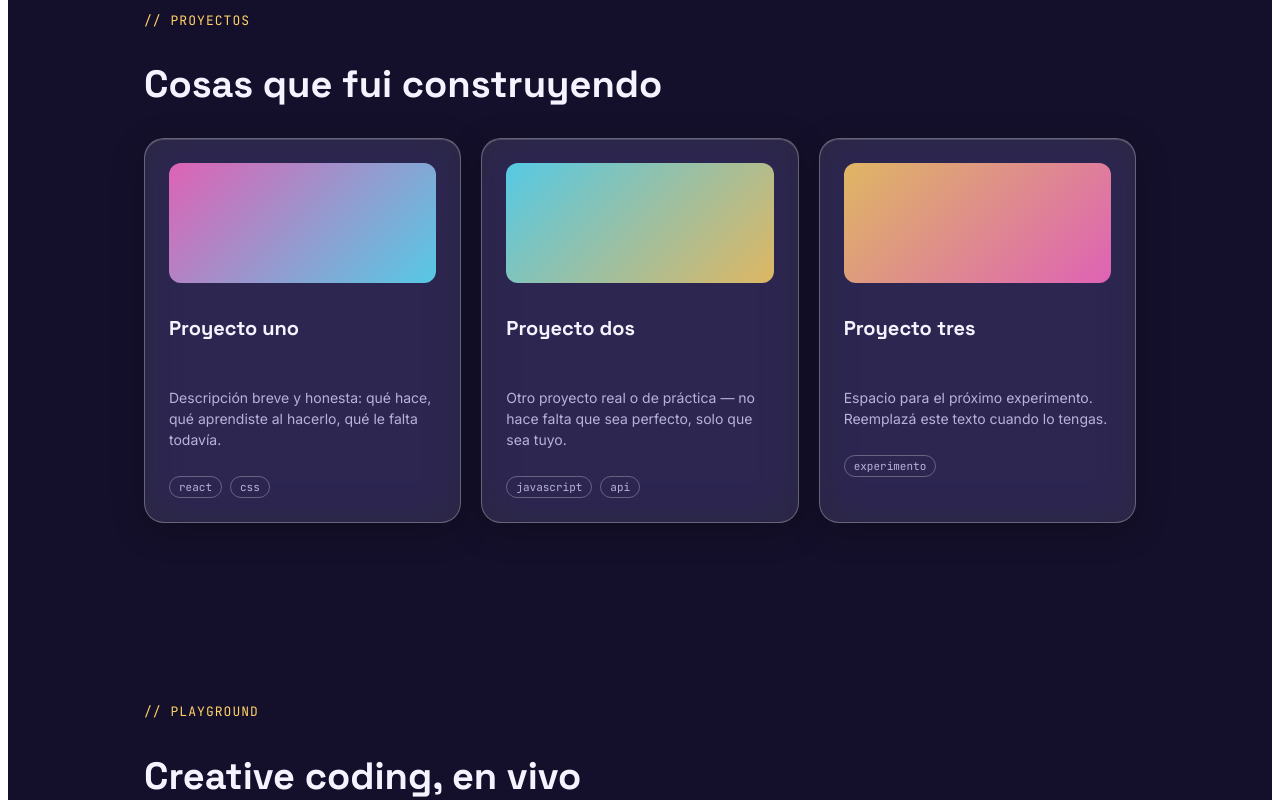
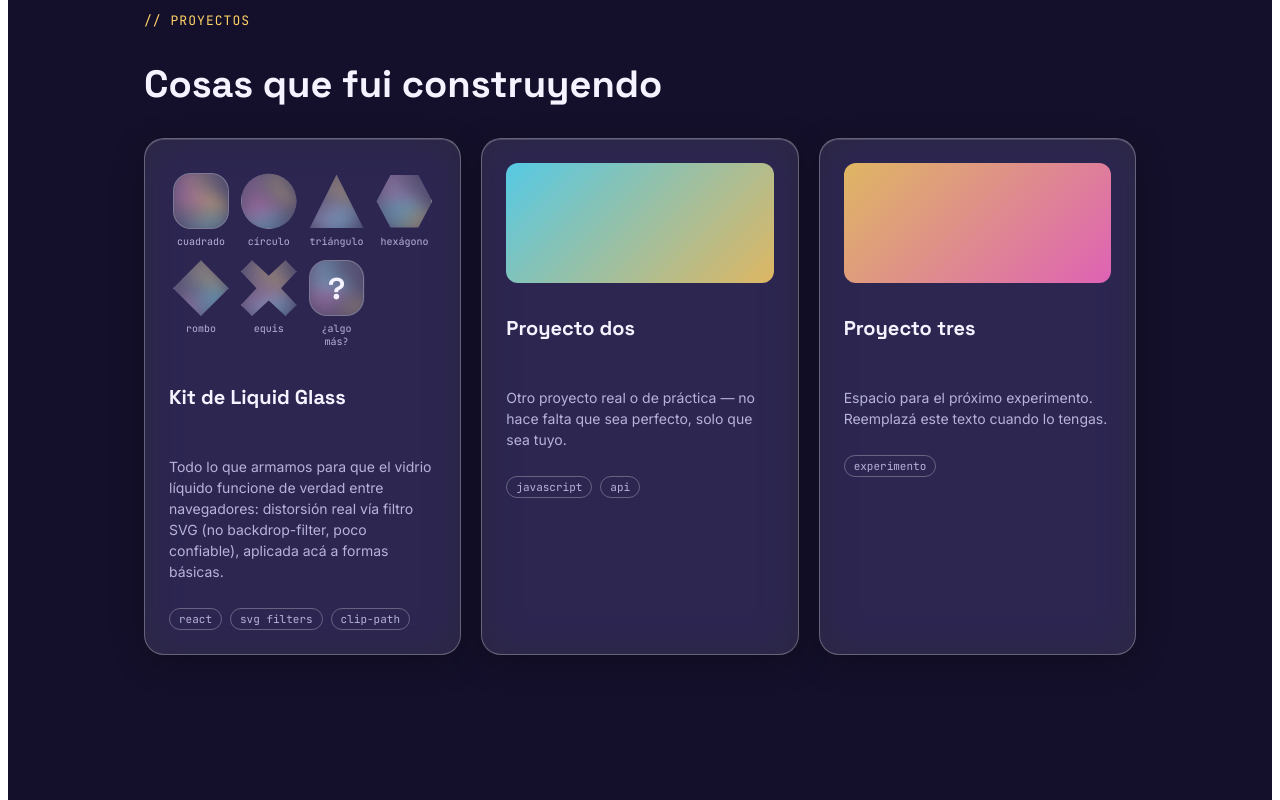
Before and after one commit to rren-ato/liquid-glass-portfolio, a React (Vite) app: page / in a window 1280 px wide. Shown: the part 1540-2340 px from the top of the page. Built offline with nearby package versions, Linux system fonts and the light colour scheme.

Commit message:
Rellenando primer proyecto

```diff
--- /dev/null
+++ b/src/components/LiquidShapesDemo.jsx
@@ -0,0 +1,47 @@
+import LiquidBlobLayer from "./LiquidBlobLayer";
+
+/**
+ * Demo del sistema de "liquid glass" aplicado a formas básicas.
+ * Cada tile reusa el mismo LiquidBlobLayer (blobs de color +
+ * filter: url() para la distorsión real) recortado con clip-path
+ * a una forma distinta — la misma técnica que en el nav/preloader,
+ * solo que acá se ve la forma "en bruto" en vez de una píldora.
+ */
+const SHAPES = [
+  { id: "square", label: "cuadrado", clip: null },
+  { id: "circle", label: "círculo", clip: "circle(50% at 50% 50%)" },
+  { id: "triangle", label: "triángulo", clip: "polygon(50% 2%, 2% 98%, 98% 98%)" },
+  {
+    id: "hexagon",
+    label: "hexágono",
+    clip: "polygon(25% 3%, 75% 3%, 100% 50%, 75% 97%, 25% 97%, 0% 50%)",
+  },
+  { id: "rhombus", label: "rombo", clip: "polygon(50% 0%, 100% 50%, 50% 100%, 0% 50%)" },
+  {
+    id: "x",
+    label: "equis",
+    clip:
+      "polygon(20% 0%,50% 28%,80% 0%,100% 20%,72% 50%,100% 80%,80% 100%,50% 72%,20% 100%,0% 80%,28% 50%,0% 20%)",
+  },
+  { id: "mystery", label: "¿algo más?", clip: null, glyph: "?" },
+];
+
+export default function LiquidShapesDemo() {
+  return (
+    <div className="lg-shapes-grid">
+      {SHAPES.map((s) => (
+        <div key={s.id} className="lg-shape-tile">
+          <div
+            className={`lg-shape-clip ${!s.clip ? "lg-shape-rounded" : ""}`}
+            style={s.clip ? { clipPath: s.clip } : undefined}
+          >
+            <LiquidBlobLayer />
+            <div className="lg-liquid-tint" />
+            {s.glyph && <span className="lg-shape-glyph">{s.glyph}</span>}
+          </div>
+          <span className="lg-shape-label">{s.label}</span>
+        </div>
+      ))}
+    </div>
+  );
+}
--- a/src/components/ProjectCard.jsx
+++ b/src/components/ProjectCard.jsx
@@ -1,7 +1,13 @@
+import LiquidShapesDemo from "./LiquidShapesDemo";
+
 export default function ProjectCard({ project }) {
   return (
     <div className="lg-glass lg-project-card">
-      <div className="lg-project-thumb" style={{ background: project.gradient }} />
+      {project.media === "shapes" ? (
+        <LiquidShapesDemo />
+      ) : (
+        <div className="lg-project-thumb" style={{ background: project.gradient }} />
+      )}
       <h3>{project.title}</h3>
       <p>{project.description}</p>
       <div className="lg-tag-row">
--- a/src/data/projects.js
+++ b/src/data/projects.js
@@ -1,10 +1,10 @@
 export const PROJECTS = [
   {
-    title: "Proyecto uno",
+    title: "Kit de Liquid Glass",
     description:
-      "Descripción breve y honesta: qué hace, qué aprendiste al hacerlo, qué le falta todavía.",
-    tags: ["react", "css"],
-    gradient: "linear-gradient(135deg, var(--blob-a), var(--blob-b))",
+      "Todo lo que armamos para que el vidrio líquido funcione de verdad entre navegadores: distorsión real vía filtro SVG (no backdrop-filter, poco confiable), aplicada acá a formas básicas.",
+    tags: ["react", "svg filters", "clip-path"],
+    media: "shapes",
   },
   {
     title: "Proyecto dos",
--- a/src/styles/tokens.css
+++ b/src/styles/tokens.css
@@ -346,6 +346,51 @@ button {
   border-radius: 12px;
   opacity: 0.85;
 }
+
+.lg-shapes-grid {
+  display: grid;
+  grid-template-columns: repeat(auto-fit, minmax(52px, 1fr));
+  gap: 12px;
+  padding: 10px 4px 4px;
+}
+.lg-shape-tile {
+  display: flex;
+  flex-direction: column;
+  align-items: center;
+  gap: 6px;
+}
+.lg-shape-clip {
+  position: relative;
+  width: 100%;
+  aspect-ratio: 1;
+  overflow: hidden;
+  background: var(--glass-fill);
+  border: 1px solid var(--glass-border);
+  backdrop-filter: blur(10px) saturate(180%);
+  -webkit-backdrop-filter: blur(10px) saturate(180%);
+}
+.lg-shape-clip.lg-shape-rounded {
+  border-radius: 18px;
+}
+.lg-shape-glyph {
+  position: absolute;
+  inset: 0;
+  z-index: 2;
+  display: flex;
+  align-items: center;
+  justify-content: center;
+  font-family: var(--display);
+  font-weight: 700;
+  font-size: clamp(22px, 4vw, 30px);
+  color: var(--text-primary);
+  pointer-events: none;
+}
+.lg-shape-label {
+  font-family: var(--mono);
+  font-size: 10px;
+  color: var(--text-muted);
+  text-align: center;
+}
 .lg-project-card h3 {
   font-family: var(--display);
   font-size: 20px;
```
